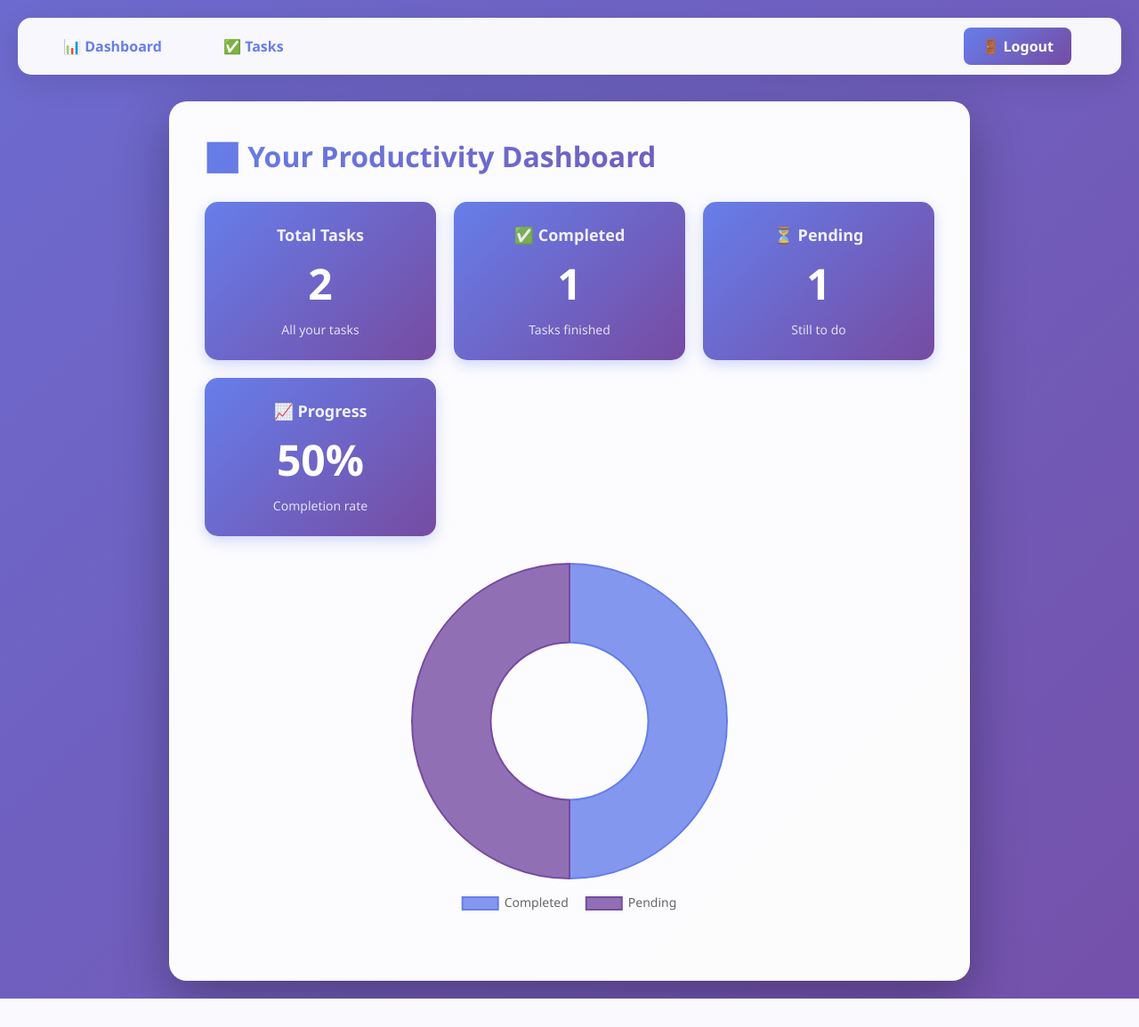
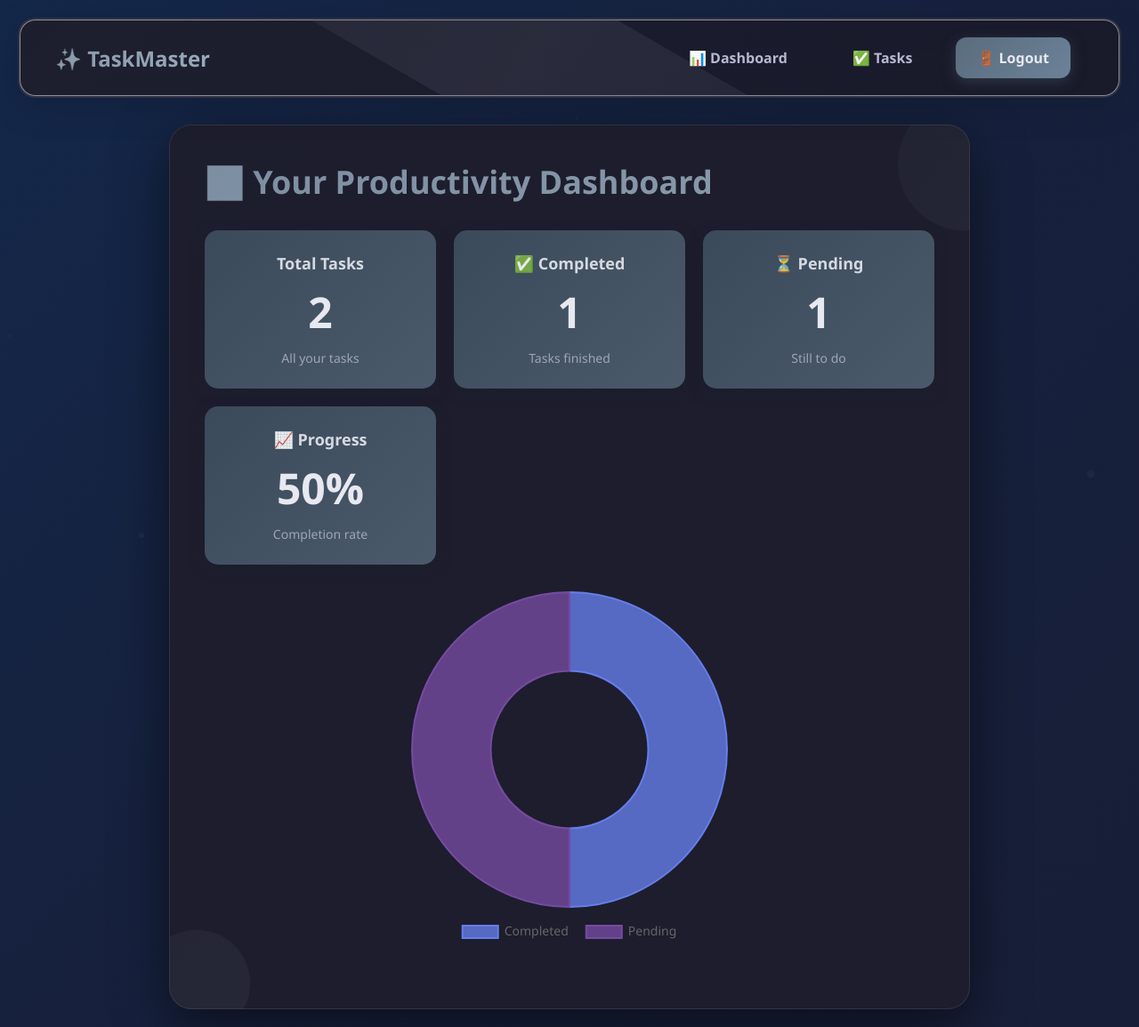
Before and after one commit to Bhanuka10/Personal-Task-Tracker, a Flask app: page /dashboard in a window 1280 px wide. Shown: the whole page at 89% size. Before the commit the page ends 1123 px from the top, so only its background shows below. Run offline with Flask 3, Linux system fonts and the light colour scheme; a user stored in the database is signed in; data comes from the database, SQL or seed files in the repository.

Commit message:
change the theame

```diff
--- a/task_tracker/static/styles.css
+++ b/task_tracker/static/styles.css
@@ -6,37 +6,88 @@
 
 body {
     font-family: 'Segoe UI', Tahoma, Geneva, Verdana, sans-serif;
-    background: linear-gradient(135deg, #667eea 0%, #764ba2 100%);
+    background: linear-gradient(-45deg, #1a1a2e, #16213e, #0f3460, #1a1a2e);
+    background-size: 400% 400%;
     min-height: 100vh;
     padding: 20px;
     animation: gradientShift 15s ease infinite;
-    background-size: 200% 200%;
+    position: relative;
+    overflow-x: hidden;
+}
+
+/* Animated background shapes */
+body::before {
+    content: '';
+    position: fixed;
+    top: -50%;
+    left: -50%;
+    width: 200%;
+    height: 200%;
+    background: radial-gradient(circle, rgba(100,100,120,0.05) 1px, transparent 1px);
+    background-size: 50px 50px;
+    animation: backgroundMove 20s linear infinite;
+    z-index: 0;
+}
+
+@keyframes backgroundMove {
+    0% { transform: translate(0, 0); }
+    100% { transform: translate(50px, 50px); }
 }
 
 @keyframes gradientShift {
     0% { background-position: 0% 50%; }
-    50% { background-position: 100% 50%; }
+    25% { background-position: 100% 50%; }
+    50% { background-position: 100% 100%; }
+    75% { background-position: 0% 100%; }
     100% { background-position: 0% 50%; }
 }
 
 nav {
-    background: rgba(255, 255, 255, 0.95);
-    backdrop-filter: blur(10px);
-    border: 1px solid rgba(255, 255, 255, 0.3);
-    padding: 20px 30px;
-    border-radius: 15px;
+    background: linear-gradient(135deg, rgba(30, 30, 45, 0.95), rgba(25, 25, 40, 0.9));
+    backdrop-filter: blur(20px);
+    -webkit-backdrop-filter: blur(20px);
+    border: 2px solid rgba(100, 100, 120, 0.3);
+    padding: 20px 40px;
+    border-radius: 20px;
     margin-bottom: 30px;
-    box-shadow: 0 8px 32px rgba(0,0,0,0.1);
+    box-shadow: 0 10px 40px rgba(0,0,0,0.15),
+                0 0 0 1px rgba(255,255,255,0.5) inset;
     display: flex;
     justify-content: space-between;
     align-items: center;
     animation: slideDown 0.5s ease;
+    position: relative;
+    z-index: 10;
+    overflow: hidden;
+}
+
+/* Animated shine effect on nav */
+nav::before {
+    content: '';
+    position: absolute;
+    top: -50%;
+    left: -100%;
+    width: 200%;
+    height: 200%;
+    background: linear-gradient(
+        90deg,
+        transparent,
+        rgba(100, 100, 120, 0.2),
+        transparent
+    );
+    transform: rotate(30deg);
+    animation: navShine 8s infinite;
+}
+
+@keyframes navShine {
+    0% { left: -100%; }
+    50%, 100% { left: 150%; }
 }
 
 @keyframes slideDown {
     from {
         opacity: 0;
-        transform: translateY(-20px);
+        transform: translateY(-30px);
     }
     to {
         opacity: 1;
@@ -45,47 +96,106 @@ nav {
 }
 
 nav a {
-    margin-right: 25px;
+    margin-right: 15px;
     text-decoration: none;
-    color: #667eea;
+    color: #b8b8d1;
     font-weight: 600;
     font-size: 16px;
-    padding: 10px 20px;
-    border-radius: 8px;
-    transition: all 0.3s ease;
+    padding: 12px 24px;
+    border-radius: 12px;
+    transition: all 0.4s cubic-bezier(0.175, 0.885, 0.32, 1.275);
     position: relative;
+    overflow: hidden;
+    z-index: 1;
+}
+
+nav a::before {
+    content: '';
+    position: absolute;
+    top: 50%;
+    left: 50%;
+    width: 0;
+    height: 0;
+    border-radius: 50%;
+    background: linear-gradient(135deg, rgba(100, 100, 120, 0.3), rgba(70, 70, 90, 0.3));
+    transform: translate(-50%, -50%);
+    transition: width 0.6s, height 0.6s;
+    z-index: -1;
+}
+
+nav a:hover::before {
+    width: 300px;
+    height: 300px;
 }
 
 nav a::after {
     content: '';
     position: absolute;
-    bottom: 0;
+    bottom: 5px;
     left: 50%;
     width: 0;
-    height: 2px;
-    background: linear-gradient(90deg, #667eea, #764ba2);
-    transition: all 0.3s ease;
+    height: 3px;
+    background: linear-gradient(90deg, #5a6c7d, #6c8299, #8899aa);
+    transition: all 0.4s ease;
     transform: translateX(-50%);
+    border-radius: 2px;
 }
 
 nav a:hover {
-    color: #764ba2;
-    background: rgba(102, 126, 234, 0.1);
-    transform: translateY(-2px);
+    color: #d1d1e0;
+    background: rgba(100, 100, 120, 0.3);
+    transform: translateY(-3px) scale(1.05);
+    box-shadow: 0 5px 15px rgba(100, 100, 120, 0.4);
 }
 
 nav a:hover::after {
-    width: 80%;
+    width: 85%;
 }
 
 .container {
     max-width: 900px;
     margin: 0 auto;
-    background: rgba(255, 255, 255, 0.98);
+    background: rgba(30, 30, 45, 0.95);
+    backdrop-filter: blur(10px);
+    -webkit-backdrop-filter: blur(10px);
     padding: 40px;
-    border-radius: 20px;
-    box-shadow: 0 20px 60px rgba(0,0,0,0.3);
+    border-radius: 25px;
+    box-shadow: 0 20px 60px rgba(0,0,0,0.5),
+                0 0 0 1px rgba(100, 100, 120, 0.3) inset;
     animation: fadeInUp 0.6s ease;
+    position: relative;
+    z-index: 5;
+    overflow: hidden;
+}
+
+/* Decorative corner elements */
+.container::before {
+    content: '';
+    position: absolute;
+    top: -50px;
+    right: -50px;
+    width: 150px;
+    height: 150px;
+    background: linear-gradient(135deg, rgba(80, 90, 100, 0.15), rgba(60, 70, 80, 0.15));
+    border-radius: 50%;
+    animation: float 6s ease-in-out infinite;
+}
+
+.container::after {
+    content: '';
+    position: absolute;
+    bottom: -30px;
+    left: -30px;
+    width: 120px;
+    height: 120px;
+    background: linear-gradient(135deg, rgba(70, 80, 95, 0.15), rgba(90, 100, 120, 0.15));
+    border-radius: 50%;
+    animation: float 8s ease-in-out infinite reverse;
+}
+
+@keyframes float {
+    0%, 100% { transform: translate(0, 0) rotate(0deg); }
+    50% { transform: translate(20px, 20px) rotate(180deg); }
 }
 
 @keyframes fadeInUp {
@@ -100,14 +210,23 @@ nav a:hover::after {
 }
 
 h2 {
-    color: #333;
+    color: #e0e0e8;
     margin-bottom: 30px;
-    font-size: 32px;
-    background: linear-gradient(135deg, #667eea 0%, #764ba2 100%);
+    font-size: 36px;
+    font-weight: 700;
+    background: linear-gradient(135deg, #7a8ca0 0%, #8899aa 50%, #99aabb 100%);
     -webkit-background-clip: text;
     -webkit-text-fill-color: transparent;
     background-clip: text;
-    animation: fadeIn 0.8s ease;
+    animation: fadeIn 0.8s ease, textShine 3s ease-in-out infinite;
+    background-size: 200% 200%;
+    position: relative;
+    z-index: 10;
+}
+
+@keyframes textShine {
+    0%, 100% { background-position: 0% 50%; }
+    50% { background-position: 100% 50%; }
 }
 
 @keyframes fadeIn {
@@ -263,17 +384,18 @@ p {
     margin-top: 20px;
     text-align: center;
     font-size: 16px;
+    color: #b8b8d1;
 }
 
 a {
-    color: #667eea;
+    color: #8899aa;
     text-decoration: none;
     transition: all 0.3s ease;
     position: relative;
 }
 
 a:hover {
-    color: #764ba2;
+    color: #aabbcc;
 }
 
 /* Stats Cards for Dashboard */
@@ -285,19 +407,19 @@ a:hover {
 }
 
 .stat-card {
-    background: linear-gradient(135deg, #667eea 0%, #764ba2 100%);
+    background: linear-gradient(135deg, #3a4a5a 0%, #4a5a6a 100%);
     padding: 25px;
     border-radius: 15px;
-    color: white;
+    color: #e8e8f0;
     text-align: center;
-    box-shadow: 0 5px 15px rgba(102, 126, 234, 0.3);
+    box-shadow: 0 5px 15px rgba(30, 30, 45, 0.5);
     transition: all 0.3s ease;
     animation: fadeInUp 0.6s ease;
 }
 
 .stat-card:hover {
     transform: translateY(-10px) scale(1.05);
-    box-shadow: 0 10px 30px rgba(102, 126, 234, 0.5);
+    box-shadow: 0 10px 30px rgba(60, 70, 85, 0.6);
 }
 
 .stat-card h3 {
@@ -333,6 +455,55 @@ a:hover {
     to { transform: rotate(360deg); }
 }
 
+/* Floating particles background effect */
+.particle {
+    position: fixed;
+    width: 10px;
+    height: 10px;
+    background: rgba(140, 150, 170, 0.3);
+    border-radius: 50%;
+    pointer-events: none;
+    z-index: 1;
+}
+
+/* Brand logo styling in nav */
+.nav-brand {
+    display: flex;
+    align-items: center;
+    font-size: 24px;
+    font-weight: 700;
+    background: linear-gradient(135deg, #8899aa 0%, #99aabb 100%);
+    -webkit-background-clip: text;
+    -webkit-text-fill-color: transparent;
+    background-clip: text;
+    margin-right: 30px;
+}
+
+.nav-links {
+    display: flex;
+    align-items: center;
+    gap: 10px;
+    flex-wrap: wrap;
+}
+
+/* Special styling for logout button */
+.logout-btn {
+    background: linear-gradient(135deg, #5a6c7d 0%, #6c8299 100%) !important;
+    color: #e8e8f0 !important;
+    padding: 12px 24px !important;
+    box-shadow: 0 4px 15px rgba(70, 85, 100, 0.5);
+    border: none;
+}
+
+.logout-btn:hover {
+    transform: translateY(-3px) scale(1.08) !important;
+    box-shadow: 0 6px 20px rgba(90, 110, 130, 0.7) !important;
+}
+
+.logout-btn::after {
+    display: none !important;
+}
+
 /* Responsive Design */
 @media (max-width: 768px) {
     .container {
--- a/task_tracker/templates/base.html
+++ b/task_tracker/templates/base.html
@@ -8,17 +8,49 @@
 </head>
 <body>
     <nav>
-        <div>
+        <div class="nav-brand">
+            ✨ TaskMaster
+        </div>
+        <div class="nav-links">
             <a href="/dashboard">📊 Dashboard</a>
             <a href="/tasks">✅ Tasks</a>
-        </div>
-        <div>
-            <a href="/logout" style="background: linear-gradient(135deg, #667eea 0%, #764ba2 100%); color: white; padding: 10px 20px;">🚪 Logout</a>
+            <a href="/logout" class="logout-btn">🚪 Logout</a>
         </div>
     </nav>
 
     <div class="container">
         {% block content %}{% endblock %}
     </div>
+
+    <script>
+        // Create floating particles
+        function createParticle() {
+            const particle = document.createElement('div');
+            particle.className = 'particle';
+            particle.style.left = Math.random() * window.innerWidth + 'px';
+            particle.style.top = window.innerHeight + 'px';
+            particle.style.animationDuration = (Math.random() * 3 + 2) + 's';
+            particle.style.opacity = Math.random() * 0.5 + 0.2;
+
+            const size = Math.random() * 5 + 3;
+            particle.style.width = size + 'px';
+            particle.style.height = size + 'px';
+
+            document.body.appendChild(particle);
+
+            const animation = particle.animate([
+                { transform: 'translateY(0) translateX(0)', opacity: particle.style.opacity },
+                { transform: `translateY(-${window.innerHeight + 100}px) translateX(${Math.random() * 200 - 100}px)`, opacity: 0 }
+            ], {
+                duration: parseFloat(particle.style.animationDuration) * 1000,
+                easing: 'linear'
+            });
+
+            animation.onfinish = () => particle.remove();
+        }
+
+        // Create particles periodically
+        setInterval(createParticle, 300);
+    </script>
 </body>
 </html>
```
Also changed, not shown: other parts of task_tracker/static/styles.css (+40 -17 lines).
